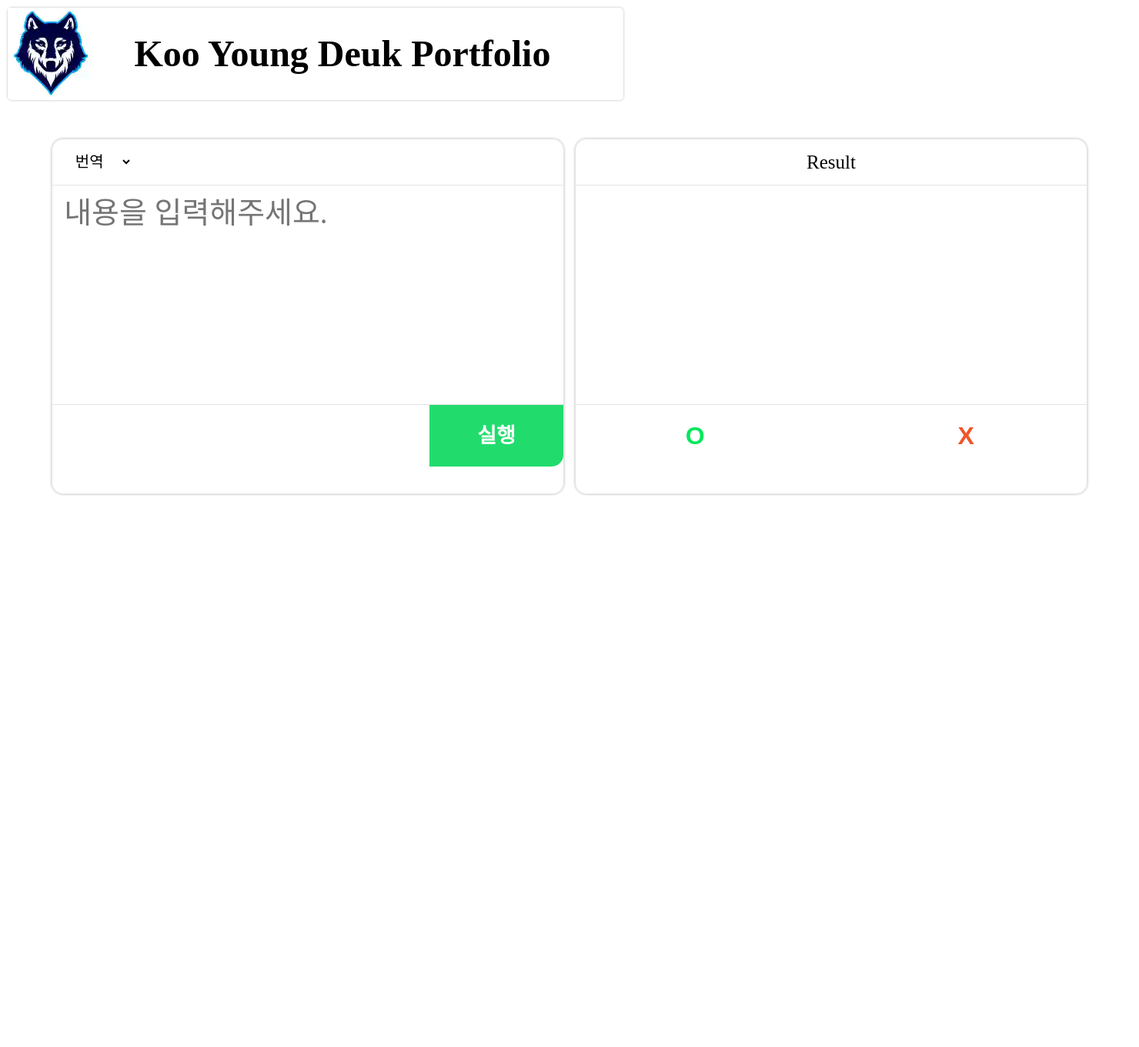
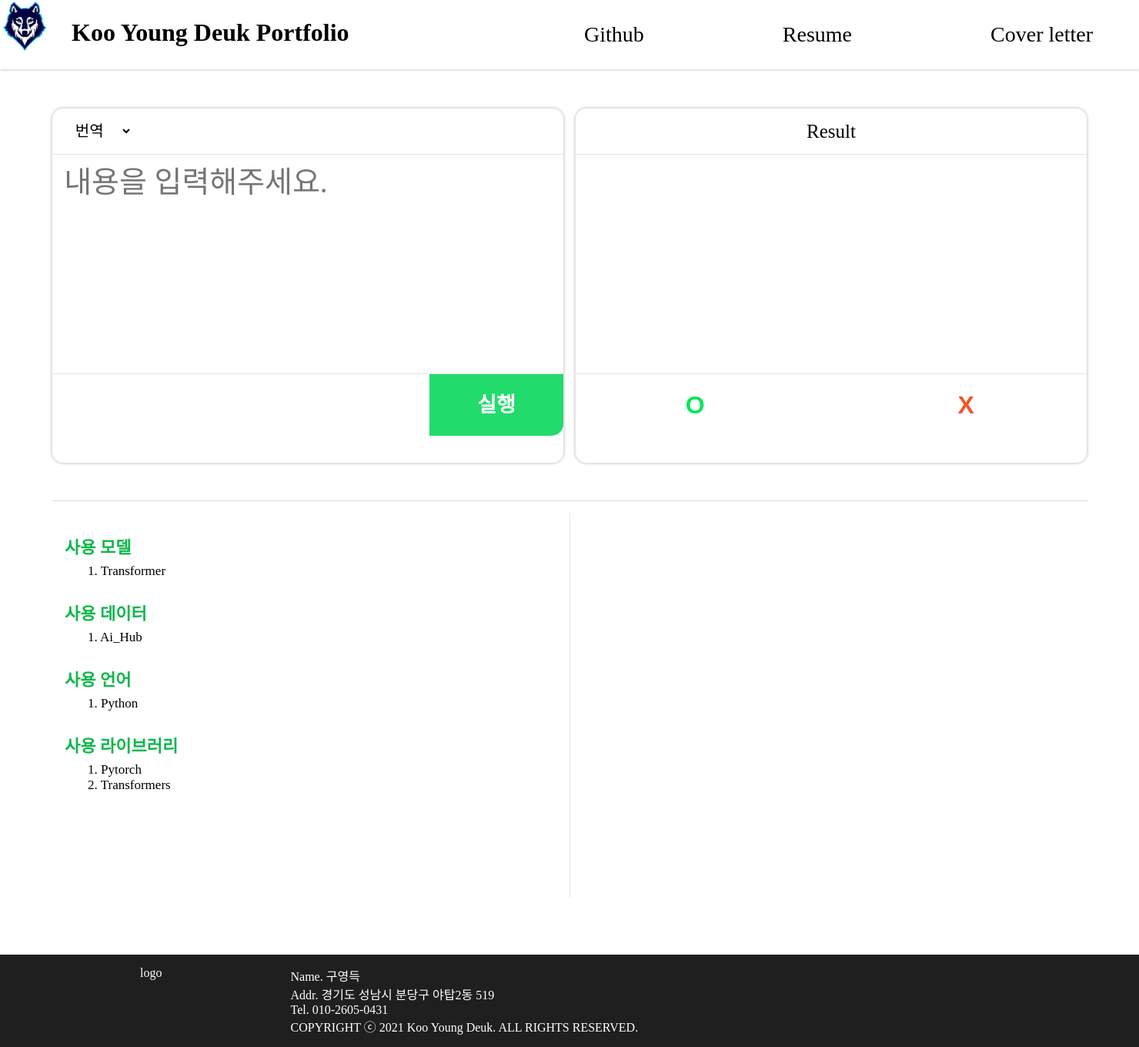
Before and after one commit to Youngdeuk-Koo/LanguageWizard, a Flask app: page / in a window 1480 px wide; the page is wider, and only the part inside the window is pictured. Shown: that part at 77% size. Before the commit the page ends 643 px from the top of that part, so only its background shows below. Run offline with Flask 2, Linux system fonts and the light colour scheme.

Commit message:
2022.11.30-f

```diff
--- a/app.py
+++ b/app.py
@@ -9,7 +9,7 @@ app = Flask(__name__)
 def index():
     return render_template('magician.html')
 
-# @app.route('/run/<int:ai_id>/<string:input_text>')
+
 @app.route('/run', methods=['GET'])
 def run():
     select = request.args.get('select')
@@ -21,14 +21,14 @@ def run():
         return render_template('magician.html', input1=text, output1='요약 성공', selected1='selected')
     elif select == '2':
         return render_template('magician.html', input1=text, output1='생성 성공', selected2='selected')
-    else:
+    elif select == '3':
         return render_template('magician.html', input1=text, output1='분류 성공', selected3='selected')
 
 
 @app.route('/o', methods=['GET'])
 def o():
-    print(request.data)
-    select = request.args.get('select')
+
+
     inp_text = request.args.get('input')
     out_text = request.args.get('output')
     print('===o :', inp_text)
@@ -38,7 +38,7 @@ def o():
 
 @app.route('/x', methods=['GET'])
 def x():
-    select = request.args.get('select')
+
     inp_text = request.args.get('input')
     out_text = request.args.get('output')
     print('===x :', inp_text)
@@ -48,11 +48,12 @@ def x():
 
 @app.route('/insert', methods=['GET'])
 def insert():
-    select = request.args.get('select')
     inp_text = request.args.get('input')
     out_text = request.args.get('output')
     print('===insert :', inp_text)
     print('===insert :', out_text)
+    if out_text == '':
+        return render_template('magician_x.html', input1=inp_text)
 
     return render_template('magician.html', input1=inp_text)
 
--- a/static/css/style.css
+++ b/static/css/style.css
@@ -7,29 +7,33 @@
     color: #000;
 }
 
-.hearder{
-    margin-left: 10px;
-    margin-top: 10px;
-    width: 800px;
-    height: 120px;
+.header{
+    /* margin-left: 10px; */
+    /* margin-top: 10px; */
+    width: 100%;
+    height: 90px;
     background-color: transparent;
-    /* border-bottom: 1px solid rgb(167, 165, 165); */
-    box-shadow: 0px 0px 3px 0px rgb(0, 0, 0, 0.3);
-    border-radius: 5px;
+    /* border-bottom: 3px solid rgb(0, 0, 0, 0.3); */
+    box-shadow: 0px 0px 4px 0px rgb(0, 0, 0, 0.3);
+    /* border-radius: 5px; */
+    display: flex;
+}
 
+.textArea{
+    font-size: 32px;
+    font-weight: 580;
+    /* margin-left: 10px; */
+    /* top: -120px; */
+    /* left: -30px; */
+    width: 420px;
+    height: 90px;
+    line-height: 85px;
+    background: transparent;
+    text-align: center;
+    cursor: pointer;
 
 }
 
-.textArea{
-    font-size: 48px;
-    font-weight: 600;
-    margin-left: 110px;
-    width: 650px;
-    line-height: 120px;
-    background: transparent;
-    text-align: center;
-    cursor: pointer;
-}
 
 img{
     max-width: 100%;
@@ -38,10 +42,32 @@ img{
 
 .start_image{
     position: relative;
-    top: -120px;
-    width: 110px;
-    height: 110px;
+    /* top: -80px; */
+    width: 100px;
+    height: 100px;
 
+}
+
+.nav{
+    display: flex;
+    justify-content: flex-end;
+    margin-right: 60px;
+    background-color: transparent;
+    width: 100%;
+    /* font-size: 30px; */
+}
+
+.nav > li {
+    font-size: 28px;
+    font-weight: 380;
+    line-height: 90px;
+    margin-left: 180px;
+}
+
+
+li > a:hover{
+    color: red;
+    transition: all 0.1s;
 }
 
 .content{
@@ -256,3 +282,73 @@ button{
     transition: all .3s;
 
 }
+
+.bottom_line{
+    display: flex;
+    width: 99%;
+    margin-top: 50px;
+    margin-left: 8px;
+    background-color: transparent;
+    border-bottom: 1px solid rgba(74, 74, 74, 0.2);
+}
+
+.content_bottom_box{
+    width: 100%;
+    height: 570px;
+    /* background-color: aqua; */
+    display: flex;
+
+
+}
+
+.info_box1{
+    width: 49%;
+    height: 500px;
+    margin-left: 14px;
+    margin-top: 15px;
+    /* background-color: red; */
+    border-right: 1px solid rgb(167, 165, 165, 0.3);
+}
+
+.info_box2{
+    width: 49%;
+    height: 500px;
+    margin-top: 15px;
+    /* background-color: blue; */
+}
+
+.use{
+    color: #0FB74C;
+    font-size: 22px;
+    font-weight: 600;
+    margin-top: 27px;
+    margin-left: 10px;
+}
+
+.use_info{
+    font-size: 17px;
+    font-weight: 500;
+    margin-top: 7px;
+    margin-left: 40px;
+}
+
+
+
+
+
+footer{
+    display: flex;
+    background: #1f1f1f;
+    padding: 15px;
+}
+
+footer > div:first-child{
+    flex:3;
+    text-align: center;
+    color: #fff;
+}
+
+footer > div:last-child{
+    flex:9;
+    color: #fff;
+}
--- a/templates/magician.html
+++ b/templates/magician.html
@@ -11,14 +11,24 @@
 </head>
 <body>
     <div class="wrap">
-        <div class="hearder" href="127.0.0.1:8080/">
-            <div class="textArea">
-                Koo Young Deuk Portfolio
-            </div>
+        <!-- <div class="bar"> -->
+        <div class="header">
             <div class="start_image">
                 <img src="../static/images/blackwolf.png" alt="start_image">
             </div>
+            <a href="/" target="_self">
+                <div class="textArea">
+                        Koo Young Deuk Portfolio
+                </div>
+
+            </a>
+            <ul class="nav">
+                <li><a href="#">Github</a></li>
+                <li><a href="#">Resume</a></li>
+                <li><a href="#">Cover letter</a></li>
+            </ul>
         </div>
+        <!-- </div> -->
         <div class="content">
             <!-- <form action="http://127.0.0.1:8080/run" method="GET"> -->
             <form name="form1" method="GET">
@@ -54,15 +64,53 @@
                         </div>
                     </div>
                 </div>
+                <div class="bottom_line"></div>
+                <div class="content_bottom_box">
+                    <div class="info_box1">
+                        <div class="use">사용 모델</div>
+                        <div class="use_info"><a href="#">1. Transformer</a></div>
+                        <div class="use">사용 데이터</div>
+                        <div class="use_info"><a href="#">1. Ai_Hub</a></div>
+                        <div class="use">사용 언어</div>
+                        <div class="use_info"><a href="#">1. Python</a></div>
+                        <div class="use">사용 라이브러리</div>
+                        <ul class="use_info">
+                            <li>1. Pytorch</li>
+                            <li>2. Transformers</li>
+
+                        </ul>
+
+                    </div>
+                    <!-- <div class="use_model">
+                        1. 사용 모델 : Transformer
+                        2. 사용 데이터 : Ai_Hub
+                        3. 사용 언어 : 한국어
+                        4. 사용 기술 : Flask, Python, Tensorflow, HTML, CSS, Javascript
+                        5.  사용 환경 : Windows 10, Python 3.8.5, Tensorflow 2.4.1, Flask 1.1.2
+
+                    </div> -->
+
+                    <div class="info_box2"></div>
+                </div>
             </form>
         </div>
+        <footer>
+            <div class="logo">
+                logo
+            </div>
+            <div>
+                Name. 구영득<br>
+                Addr. 경기도 성남시 분당구 야탑2동 519<br>
+                Tel. 010-2605-0431<br>
+                COPYRIGHT ⓒ 2021 Koo Young Deuk. ALL RIGHTS RESERVED.
+            </div>
+        </footer>
     </div>
     <script language="javascript">
 
         function goto_url(act) {
 
           document.form1.action = act;
-
           document.form1.submit();
 
         }
```
Also changed, not shown: static/css/style_x.css (+3 -5 lines), templates/magician_x.html (+4 -4 lines).
